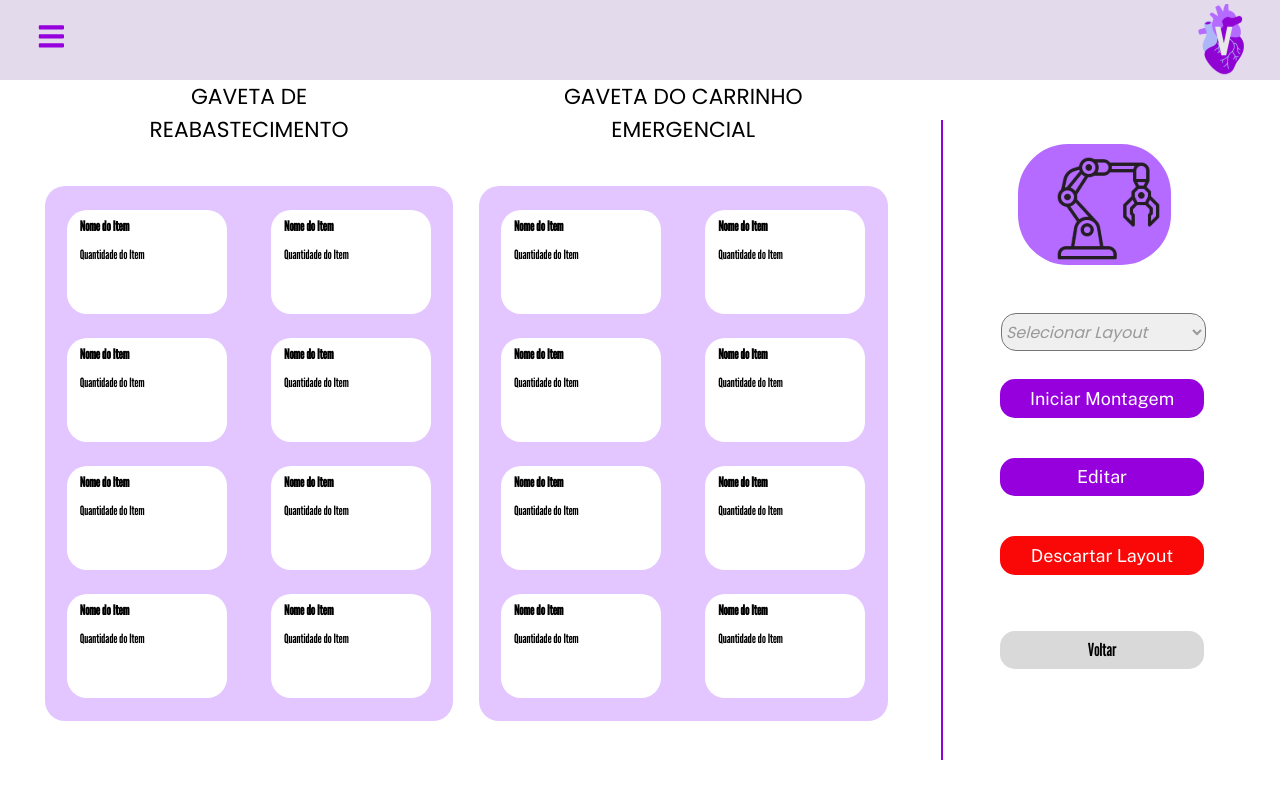
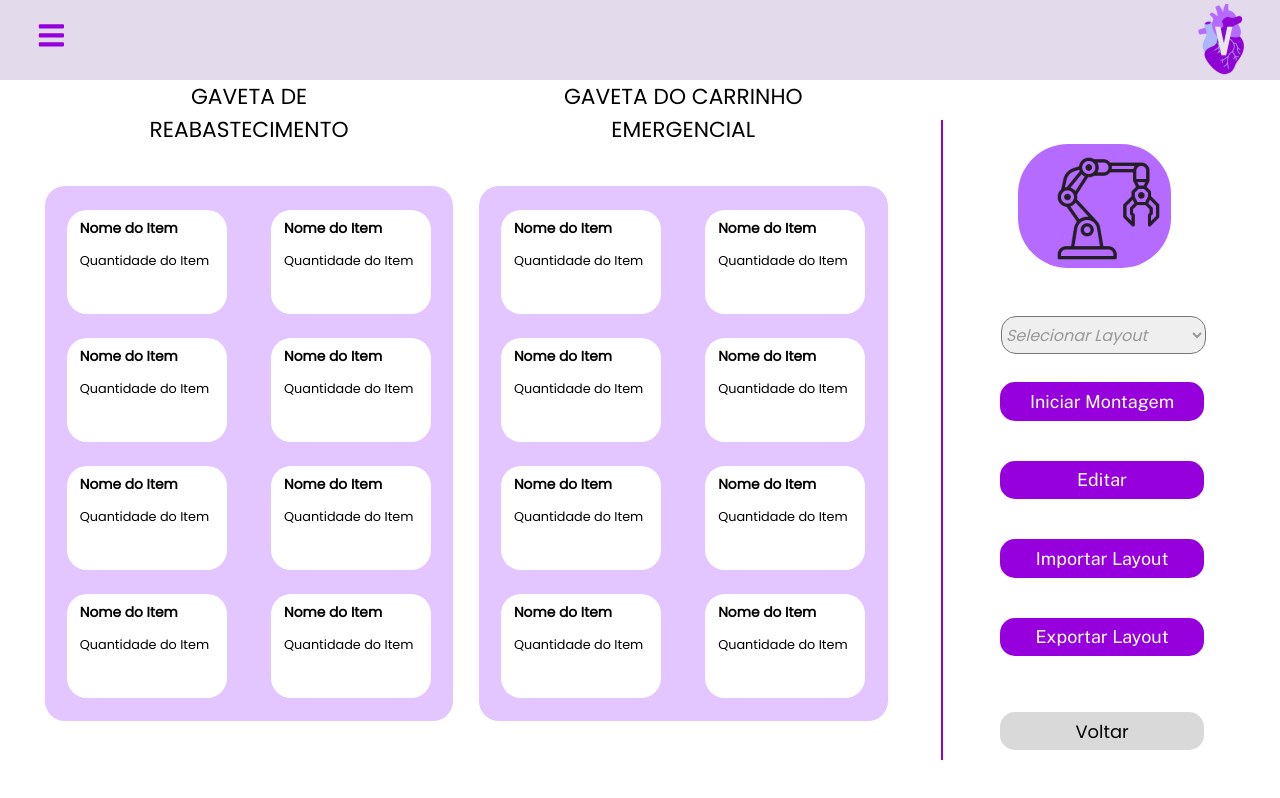
Before and after one commit to Inteli-College/2024-T0008-EC05-G03, a React (Vite) app in the folder frontend-violeta/: page /selecionado in a window 1280 px wide. Built offline with nearby package versions, Linux system fonts and the light colour scheme.

Commit message:
Alterações CSS

```diff
--- a/frontend-violeta/src/components/navbar/navbar.css
+++ b/frontend-violeta/src/components/navbar/navbar.css
@@ -4,7 +4,7 @@
     padding: 0;
     margin: 0;
     box-sizing: border-box;
-    font-family: "League Gothic", sans-serif;
+    font-family: "Poppins", sans-serif;
 }
 
 :root{
--- a/frontend-violeta/src/pages/Montar/Montar.jsx
+++ b/frontend-violeta/src/pages/Montar/Montar.jsx
@@ -67,7 +67,7 @@ function Montar() {
                 <div className='buttonsPainel'>
                     <form action='/iniciarmontagem'><button className='botaoPadrao'></button></form>
                     <form action='/editarlayout'><button className='botaoPadrao'></button></form>
-                    <form action='/descartarlayout'><button className='botaoDelete'></button></form>
+                    <form action='/deletar'><button className='botaoDelete'></button></form>
                     <Voltar />
                 </div>
             </div>
--- a/frontend-violeta/src/pages/Selecionado/Selecionado.css
+++ b/frontend-violeta/src/pages/Selecionado/Selecionado.css
@@ -127,7 +127,12 @@
 }
 
 .buttonsPainel form:nth-child(3) button::before{
-    content: "Descartar Layout";
+    content: "Importar Layout";
+    font-size: 1.4vw;
+}
+
+.buttonsPainel form:nth-child(4) button::before{
+    content: "Exportar Layout";
     font-size: 1.4vw;
 }
 
--- a/frontend-violeta/src/pages/Selecionado/Selecionado.jsx
+++ b/frontend-violeta/src/pages/Selecionado/Selecionado.jsx
@@ -66,7 +66,8 @@ function Selecionado() {
                     <div className='buttonsPainel'>
                         <form action='/iniciarmontagem'><button className='botaoPadrao'></button></form>
                         <form action='/editarlayout'><button className='botaoPadrao'></button></form>
-                        <form action='/descartarlayout'><button className='botaoDelete'></button></form>
+                        <form action='/importarlayout'><button className='botaoPadrao'></button></form>
+                        <form action='/exportarlayout'><button className='botaoPadrao'></button></form>
                         <Voltar />
                     </div>
                 </div>
```
